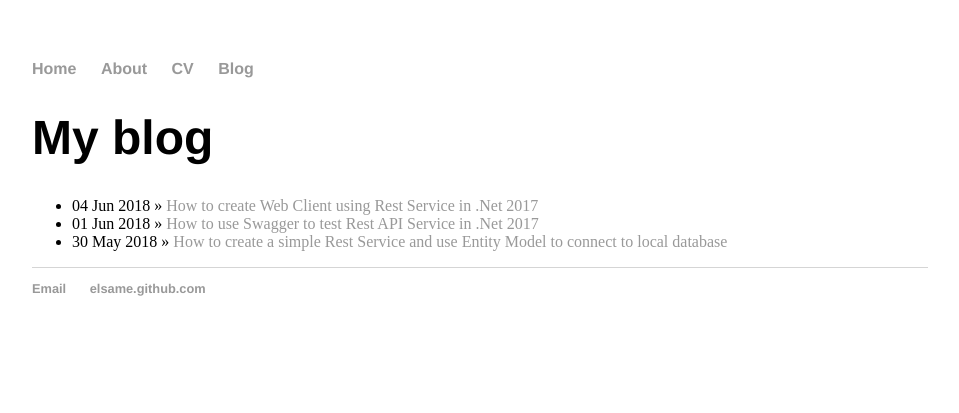
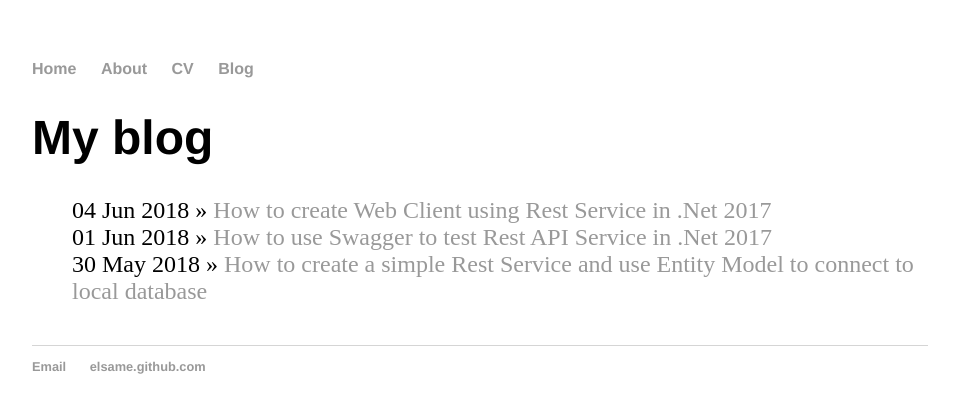
Before and after one commit to elsame/elsame.github.io, a Jekyll site: the page built from blog/index.html, in a window 1280 px wide. Shown: the top 413 px of the page, without its empty margins (160-1119 px from the left). Built offline with Jekyll 4.4.1, drawn with Linux system fonts in a browser that asks for light colours.

Commit message:
Update index.html

```diff
--- a/blog/index.html
+++ b/blog/index.html
@@ -3,7 +3,7 @@ layout: default
 title: My blog
 ---
 	<h1>{{ page.title }}</h1>
-	<ul class="posts">
+	<ul class="post">
 
 	  {% for post in site.posts %}
 	    <li><span>{{ post.date | date_to_string }}</span> » <a href="{{ post.url }}" title="{{ post.title }}">{{ post.title }}</a></li>
```
